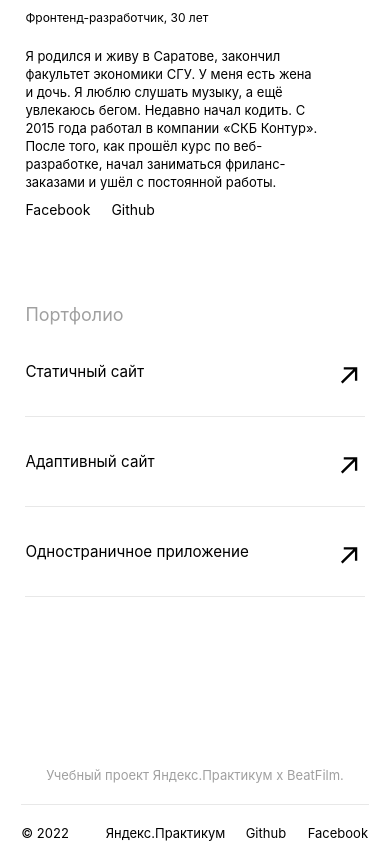
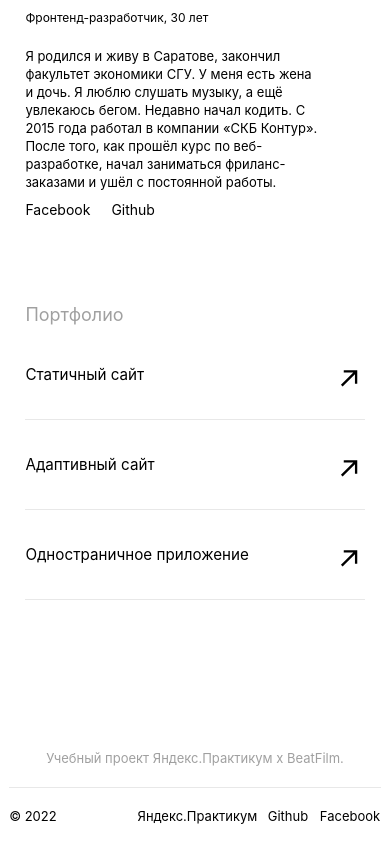
Before and after one commit to ctacbarada/movies-explorer-frontend, a React (Create React App) app: page / in a window 390 px wide. Shown: the part 2996-3840 px from the top of the page. Built offline with nearby package versions, Linux system fonts and the light colour scheme.

Commit message:
update/main

```diff
--- a/src/components/Footer/Footer.css
+++ b/src/components/Footer/Footer.css
@@ -1,6 +1,6 @@
 .footer {
-  padding-top: 80px;
-  margin: 0 max(calc(100% * (70 / 1280))) 0;
+  padding-top: 60px;
+  margin: 0 max(calc(100% * (70 / 1280))) 20px;
 }
 
 .footer__title {
@@ -23,6 +23,7 @@
   height: 16px;
 
   display: flex;
+  flex-direction: row-reverse;
   justify-content: space-between;
   align-items: center;
 
@@ -39,6 +40,8 @@
   display: grid;
   grid-template-columns: 120px 42px 61px;
   column-gap: 20px;
+
+  margin: 0;
 }
 
 .footer__link {
@@ -47,3 +50,53 @@
 
   margin: 0;
 }
+
+@media screen and (max-width: 768px) {
+  .footer {
+    margin: 0 max(calc(100% * (30 / 1280))) 20px;
+  }
+
+  .footer__links {
+    display: grid;
+    grid-template-columns: 120px 42px 61px;
+    column-gap: calc(100vw * (20 / 768));
+
+    margin: 0;
+  }
+}
+
+@media screen and (max-width: 320px) {
+  .footer {
+    padding-top: 57px;
+  }
+
+  .footer__navigation {
+    height: 16px;
+
+    display: flex;
+    flex-direction: column;
+    align-items: center;
+
+    margin: 30px 0 0 0;
+  }
+
+  .footer__links {
+    display: grid;
+    grid-template-columns: none;
+    grid-template-rows: repeat(3, 15px);
+    row-gap: 12px;
+
+    text-align: center;
+  }
+
+  .footer__link {
+    font-size: 12px;
+    line-height: 15px;
+  }
+
+  .footer__copyright {
+    font-size: 12px;
+    line-height: 15px;
+    margin: 30px 0 0 0;
+  }
+}
--- a/src/components/Footer/Footer.js
+++ b/src/components/Footer/Footer.js
@@ -6,12 +6,12 @@ export default function Footer() {
     <div className='footer'>
       <p className='footer__title'>Учебный проект Яндекс.Практикум х BeatFilm.</p>
       <div className='footer__navigation'>
-        <p className='footer__copyright'>© 2022</p>
         <div className='footer__links'>
           <p className='footer__link'>Яндекс.Практикум</p>
           <p className='footer__link'>Github</p>
           <p className='footer__link'>Facebook</p>
         </div>
+        <p className='footer__copyright'>© 2022</p>
       </div>
     </div>
   )
--- a/src/components/Main/Portfolio/Portfolio.css
+++ b/src/components/Main/Portfolio/Portfolio.css
@@ -53,7 +53,7 @@
     grid-template-rows: repeat(3, 70px);
     row-gap: 20px;
 
-    margin: max(calc(100% * (50 / 768))) 0 0 0;
+    margin: max(calc(100vw * (50 / 768))) 0 0 0;
   }
 
   .portfolio__name {
```
